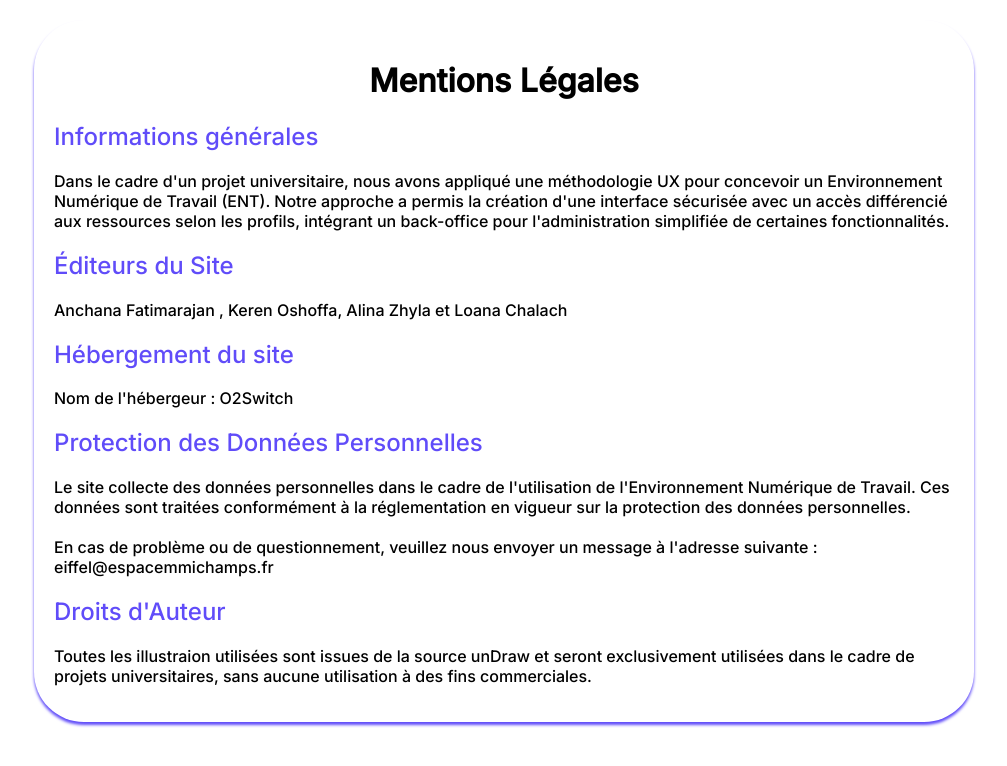
After one commit to Aliloa/espacemmi.fr, a PHP site: page /mentions_legales.html in a window 1280 px wide. The commit adds this page. Shown: the top 766 px of the page, without its empty margins (136-1143 px from the left). Run offline with PHP 8.4, Linux system fonts and the light colour scheme.

Commit message:
mentions legales

```diff
--- /dev/null
+++ b/mentions_legales.html
@@ -0,0 +1,76 @@
+<!DOCTYPE html>
+<html lang="fr">
+<head>
+    <meta charset="UTF-8">
+    <meta name="viewport" content="width=device-width, initial-scale=1.0">
+    <title>Espace MMI | Mentions légales</title>
+    <link rel='icon' href='img/favicon.png'>
+    <link rel="preconnect" href="https://fonts.googleapis.com">
+<link rel="preconnect" href="https://fonts.gstatic.com" crossorigin>
+<link href="https://fonts.googleapis.com/css2?family=DM+Sans:opsz,wght@9..40,300&family=Inter:wght@500&display=swap" rel="stylesheet">
+
+
+
+
+</head>
+<body>
+
+        <main>
+            <h1>Mentions Légales</h1>
+
+            <h2>Informations générales</h2>
+            <p>Dans le cadre d'un projet universitaire, nous avons appliqué une méthodologie UX pour concevoir un Environnement Numérique de Travail (ENT). Notre approche a permis la création d'une interface sécurisée avec un accès différencié aux ressources selon les profils, intégrant un back-office pour l'administration simplifiée de certaines fonctionnalités.
+            </p>
+            <h2>Éditeurs du Site </h2>
+            <p>Anchana Fatimarajan , Keren Oshoffa, Alina Zhyla et Loana Chalach</p>
+            <h2>Hébergement du site</h2>
+            <p>Nom de l'hébergeur : O2Switch</p>
+
+            <h2>Protection des Données Personnelles </h2>
+            <p>Le site collecte des données personnelles dans le cadre de l'utilisation de l'Environnement Numérique de Travail. Ces données sont traitées conformément à la réglementation en vigueur sur la protection des données personnelles.<br><bR>
+                En cas de problème ou de questionnement, veuillez nous envoyer un message à l'adresse suivante : eiffel@espacemmichamps.fr            </p>
+
+            <h2>Droits d'Auteur</h2>
+            <p>Toutes les illustraion utilisées sont issues de la source unDraw et seront exclusivement utilisées dans le cadre de projets universitaires, sans aucune utilisation à des fins commerciales.</p>
+        </main>
+
+
+
+
+</body>
+</html>
+
+<style>
+    /* Mentions légales */
+
+
+main h2{
+    color:#604CF9 ;
+    font-weight: 400;
+    text-align: left;
+
+
+}
+
+main h1{
+text-align: center;
+/* margin-top: 20px; ; */
+}
+main{
+    box-shadow: 0px 3px 3px 0px #604CF9;
+    width: 900px;
+    /* height: 800px; */
+    margin: 0 auto;
+    margin-top: 20px;
+    padding: 20px;
+    border-radius: 50px;
+    font-family: "inter";
+    /* background-color: aliceblue; */
+
+
+
+
+}
+
+
+</style>
```
Also changed, not shown: css/style_accueil.css (line endings or trailing spaces), css/style_inscription.css (line endings or trailing spaces).
